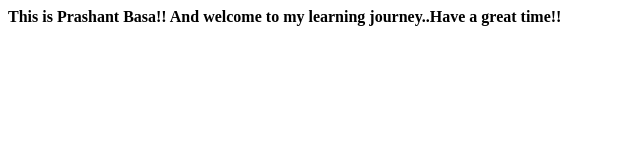
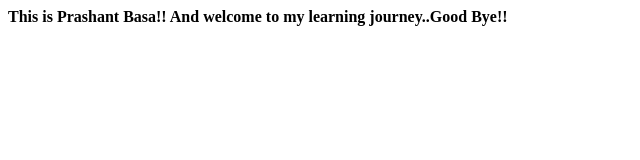
Before and after one commit to prashant-basa/kubernetes-learning, a plain HTML site: page index.html in a window 1280 px wide. Shown: the full height of the page, 0-640 px from the left. Drawn offline with Linux system fonts and the light colour scheme.

Commit message:
Update index.html

```diff
--- a/index.html
+++ b/index.html
@@ -1 +1 @@
-<html><b>This is Prashant Basa!! And welcome to my learning journey..Have a great time!!</b></html>
+<html><b>This is Prashant Basa!! And welcome to my learning journey..Good Bye!!</b></html>
```
